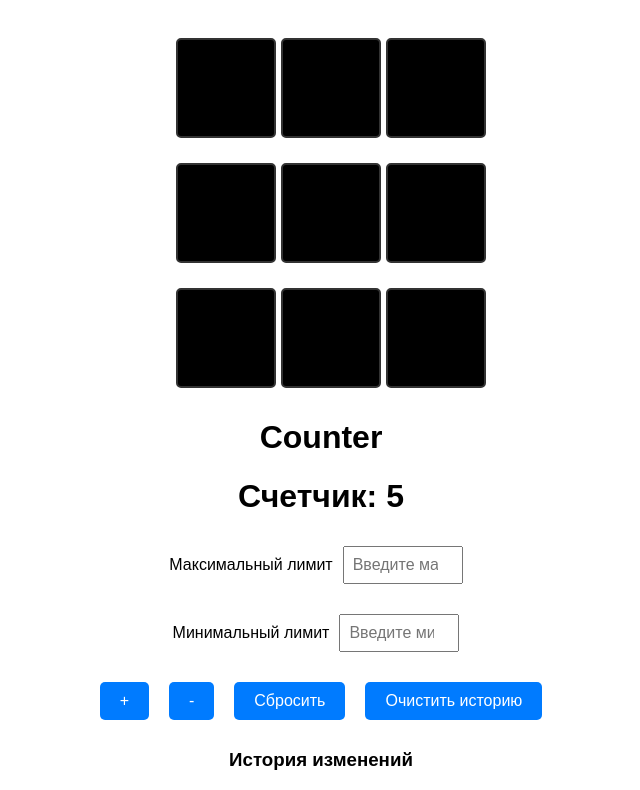
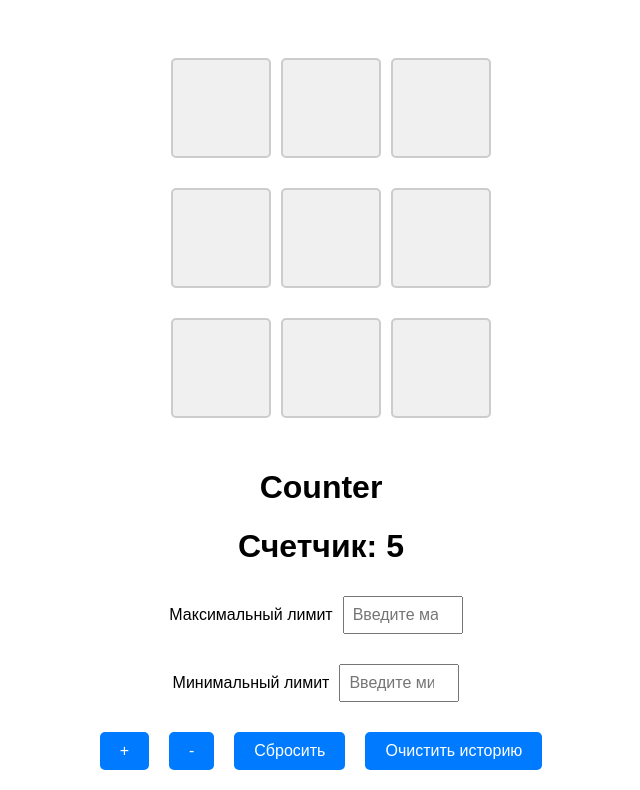
Before and after one commit to RaiderFZ/PracticTS, a React (Vite) app: page / in a window 1280 px wide. Shown: the top 790 px of the page, without its empty margins (319-959 px from the left). Built offline with nearby package versions, Linux system fonts and the light colour scheme.

Commit message:
The game is stylized

```diff
--- a/src/games/Game.tsx
+++ b/src/games/Game.tsx
@@ -6,10 +6,10 @@ interface GameState {
     board: Cell[];
     currentPlayer: 'X' | "O";
     winner: Cell | null | 'Ничья',
+    WinnerCells: number[],
 }
 
 type WinCell = Cell | null | 'Ничья';
-
 type Cell = '' | 'X' | 'O';
 
 const Combination: readonly number[][] = [
@@ -23,13 +23,14 @@ const Game: React.FC = () => {
         board: Array(9).fill(''),
         currentPlayer: 'X',
         winner: null,
+        WinnerCells: [],
     });
 
-    const checkWinner = (board: Cell[]): WinCell  => {
+    const checkWinner = (board: Cell[]): { winner: Cell, cells: number[] } | null  => {
         for(const combo of Combination) {
             const [a, b, c] = combo;
             if(board[a] && board[a] === board[b] && board[a] === board[c]) {
-                return board[a];
+                return { winner: board[a], cells: [a, b, c] };
             }
         }
         return null;
@@ -44,14 +45,14 @@ const Game: React.FC = () => {
             const newBoard = [...game.board];
             newBoard[index] = game.currentPlayer;
             let winCell = checkWinner(newBoard);
-            if (!winCell && newBoard.every(cell => cell !== '')) {
-                winCell = 'Ничья';
-            }
+            const isDraw = !winCell && newBoard.every(cell => cell !== '');
+
             setGame({
                 ...game,
                 board: newBoard,
-                winner: winCell,
-                currentPlayer: game.currentPlayer === 'X' ? 'O' : 'X'
+                winner: winCell ? winCell.winner : isDraw ? 'Ничья' : null,
+                currentPlayer: winCell || isDraw ? game.currentPlayer : (game.currentPlayer === 'X' ? 'O' : 'X'),
+                WinnerCells: winCell ? winCell.cells : [],
             });
         }
     }
@@ -60,9 +61,11 @@ const Game: React.FC = () => {
         setGame({
             board: Array(9).fill(''),
             currentPlayer: 'X',
-            winner: null
+            winner: null,
+            WinnerCells: [],
         });
     };
+
 
     return (
 
@@ -74,15 +77,16 @@ const Game: React.FC = () => {
             <div className="game-wrap">
                 {game.board.map((cell, index) => (
                     <button
-                        className="game-input"
+                        className={`game-input ${game.WinnerCells.includes(index) ? 'winner-cell' : ''}`}
                         key={index}
                         onClick={() => handleClick(index)}
                         disabled={game.winner !== null}
                     >
-                            {cell}
+                        {cell}
                     </button>
                 ))}
             </div>
+
 
             {game.winner && (
                 <button onClick={restartGame} className="restart-btn">
--- a/src/games/game.css
+++ b/src/games/game.css
@@ -1,25 +1,74 @@
+
 .game-wrap {
-  display: grid;
-  grid-template-columns: repeat(3, 100px);
-  grid-gap: 5px;
+    display: grid;
+    grid-template-columns: repeat(3, 100px);
+    gap: 10px;
+    margin: 20px auto;
+    width: max-content;
 }
 
 .game-input {
-  width: 100px;
-  height: 100px;
-  background-color: #000;
-  border: 2px solid #333;
-  font-size: 40px; /* Для отображения "X" или "O" */
-  cursor: pointer;
-  display: flex;
-  justify-content: center;
-  align-items: center;
+    width: 100px;
+    height: 100px;
+    font-size: 2rem;
+    font-weight: bold;
+    text-transform: uppercase;
+    cursor: pointer;
+    background-color: #f0f0f0;
+    border: 2px solid #ccc;
+    transition: background-color 0.3s ease, transform 0.1s ease;
 }
 
-.game-input:hover {
-  background-color: #e0e0e0; /* Эффект при наведении */
+.game-input:hover:not(:disabled) {
+    background-color: #e0e0ff;
+    transform: scale(1.05);
 }
 
-.game-input:focus {
-  outline: none; /* Убираем обводку при клике */
+.game-input:disabled {
+    cursor: default;
+    background-color: #ddd;
 }
+
+.game-input.X {
+    color: #0074D9;
+}
+
+.game-input.O {
+    color: #FF4136;
+}
+
+.winner-cell {
+    background-color: #baffc9 !important;
+    border: 2px solid #2ecc40;
+    animation: winnerHighlight 0.5s ease-in-out infinite alternate;
+}
+
+
+@keyframes winnerHighlight {
+    0% { box-shadow: 0 0 5px #2ecc40; }
+    100% { box-shadow: 0 0 20px #2ecc40; }
+}
+
+h2 {
+    text-align: center;
+    font-family: 'Segoe UI', sans-serif;
+    color: #333;
+}
+
+.restart-btn {
+    display: block;
+    margin: 20px auto;
+    padding: 10px 20px;
+    font-size: 1rem;
+    font-weight: bold;
+    background-color: #0074D9;
+    color: white;
+    border: none;
+    border-radius: 5px;
+    cursor: pointer;
+    transition: background-color 0.3s ease;
+}
+
+.restart-btn:hover {
+    background-color: #005fa3;
+}
```
